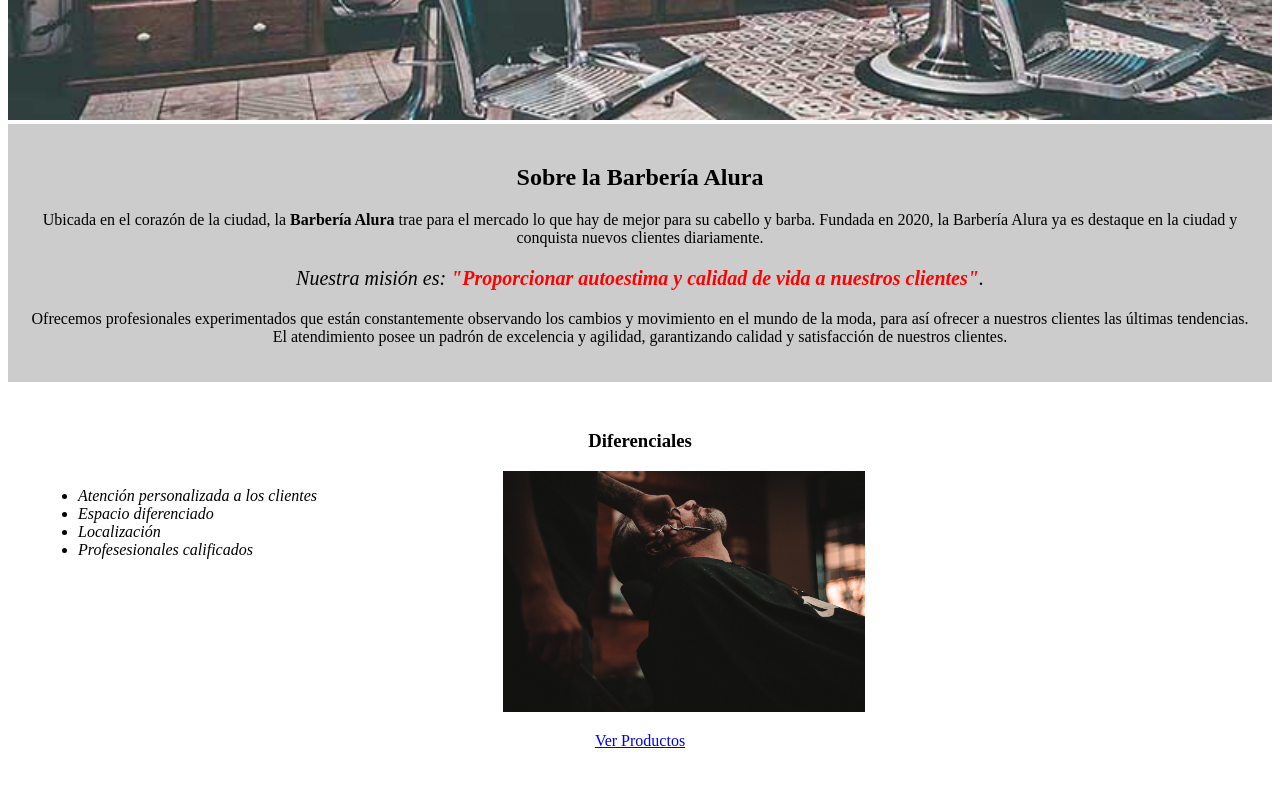
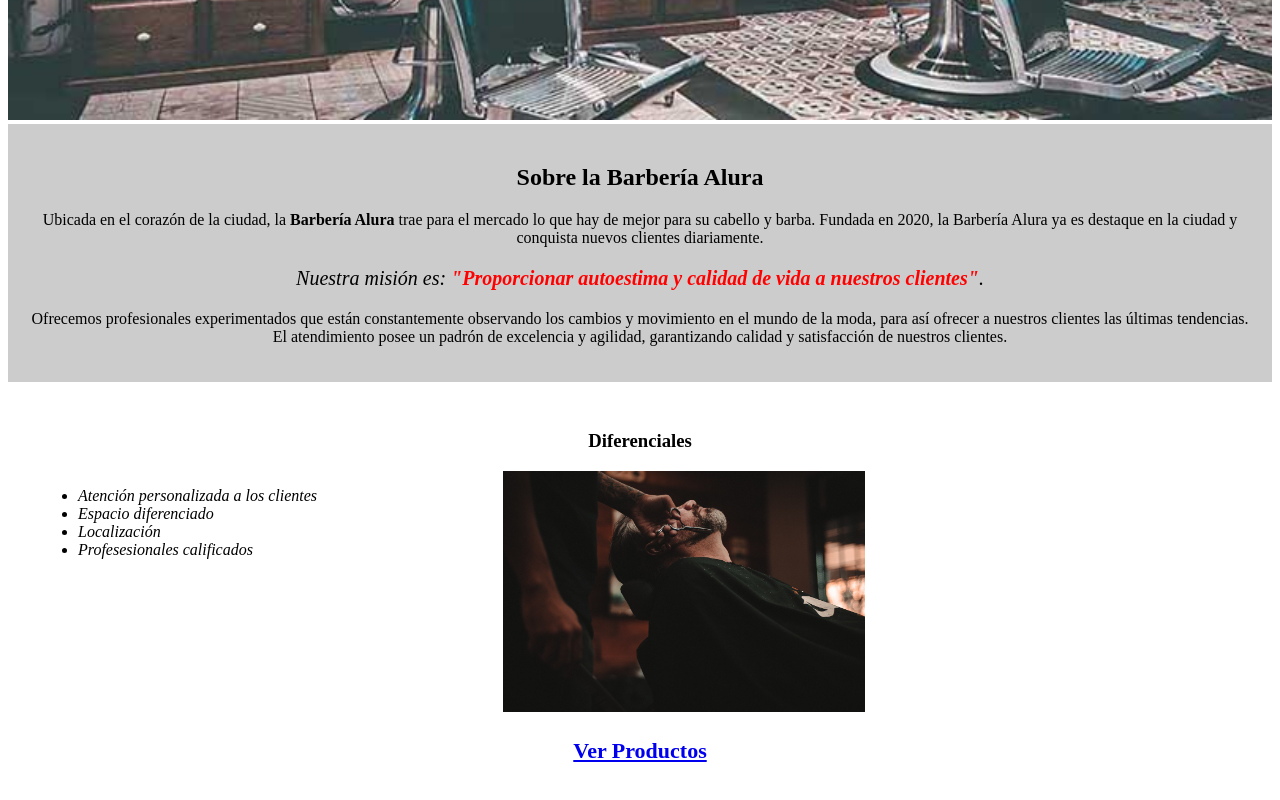
Before and after one commit to FabianMorisi/Barber-a-Alura-2024, a plain HTML site: page index.html in a window 1280 px wide. Shown: the part 434-1234 px from the top of the page. Drawn offline with Linux system fonts and the light colour scheme.

Commit message:
Update style.css
cambie iraproductos
            font-weight: bold;
            font-size: 22px;
            text-decoration: none;

```diff
--- a/style.css
+++ b/style.css
@@ -47,7 +47,10 @@ ul{
     width: 30%;
 }
 
-.irAProductos{
+.iraproductos{
     font-size: 20px;
-
+    color: #000000;
+    font-weight: bold;
+    font-size: 22px;
+    text-decoration: none;
 }
```
